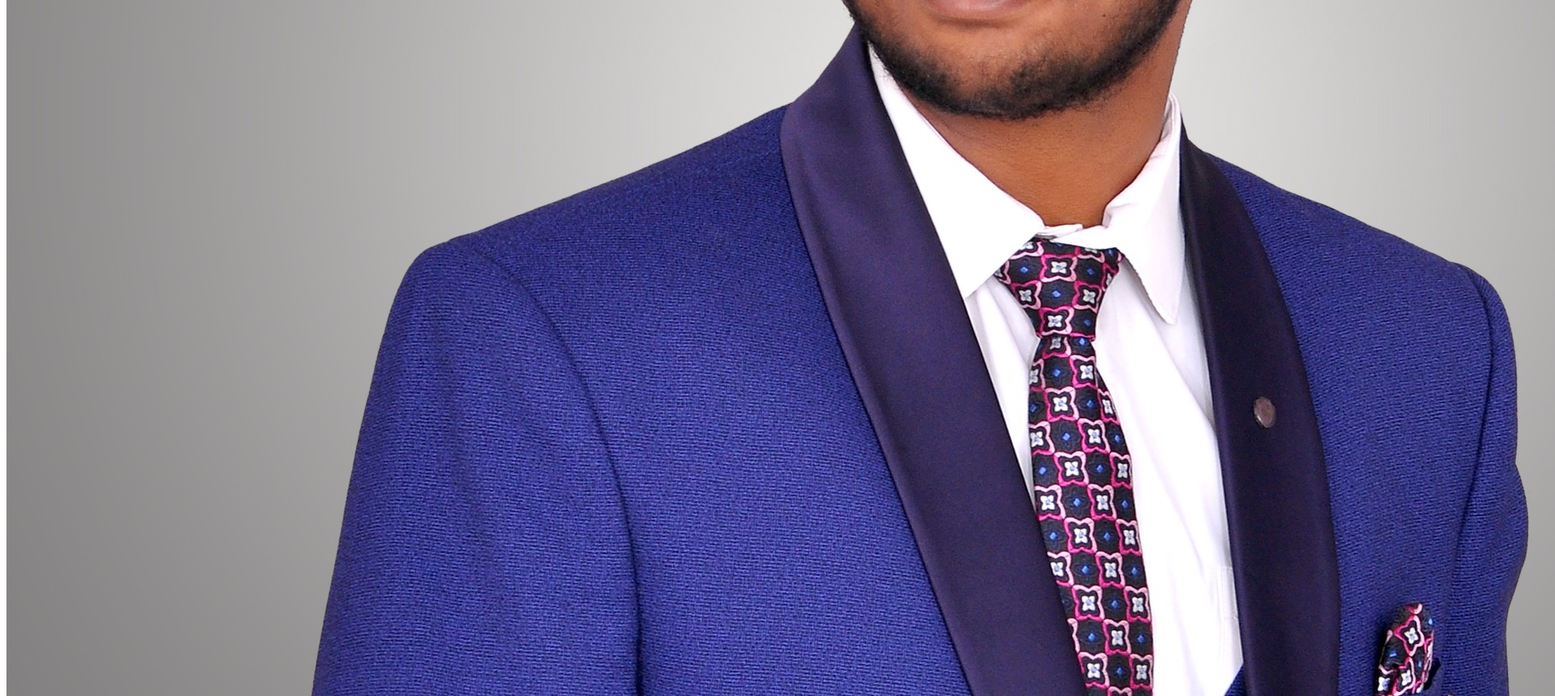
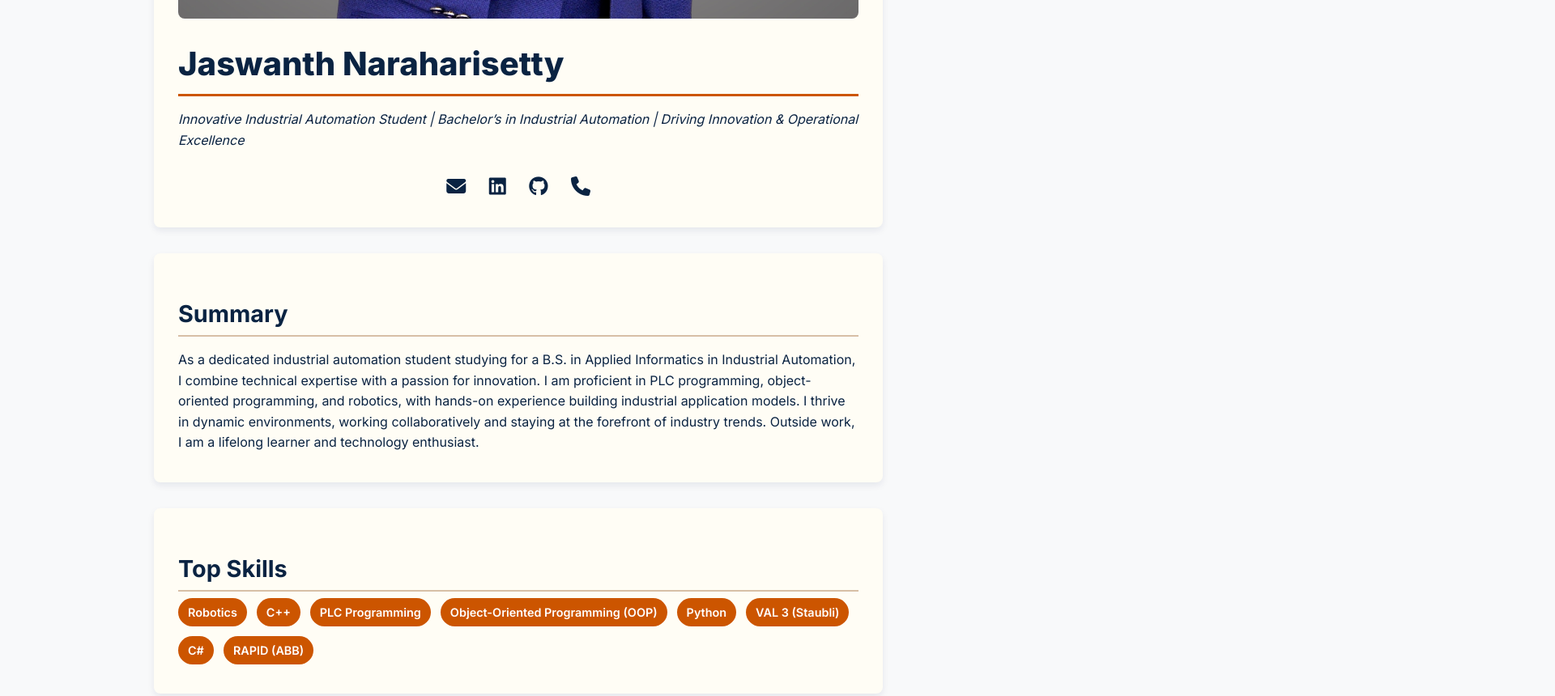
Before and after one commit to nvsj05/cv-site, a plain HTML site: page index.html in a window 1280 px wide. Shown: the part 920-1780 px from the top of the page at 81% size, 1920 px wide, since content can reach past the window. Drawn offline with Linux system fonts and the light colour scheme.

```diff
--- a/index.html
+++ b/index.html
@@ -5,19 +5,182 @@
   <meta name="viewport" content="width=device-width, initial-scale=1" />
   <title>Jaswanth Naraharisetty — Industrial Automation Student</title>
 
-  <!-- Google Fonts: Inter -->
+  <!-- Added for new font and icons -->
   <link rel="preconnect" href="https://fonts.googleapis.com">
   <link rel="preconnect" href="https://fonts.gstatic.com" crossorigin>
-  <link href="https://fonts.googleapis.com/css2?family=Inter:wght@400;600;700&display=swap" rel="stylesheet">
-
-  <!-- Font Awesome for Icons (LinkedIn, GitHub, etc.) -->
+  <link href="https://fonts.googleapis.com/css2?family=Inter:wght@400;600;700;800&display=swap" rel="stylesheet">
   <link rel="stylesheet" href="https://cdnjs.cloudflare.com/ajax/libs/font-awesome/6.2.1/css/all.min.css">
 
-  <!-- Link to your new stylesheet -->
-  <link rel="stylesheet" href="style.css">
+ <style>
+  /* --- UPDATED: Color Palette & Font Variables --- */
+  :root {
+    --bg-color: #F8F9FA;         /* Very Light Soft Gray */
+    --content-bg: #FFFDF5;       /* Creamy Off-White */
+    --text-color: #0A2342;       /* Dark Navy Blue */
+    --primary-accent: #CC5500;   /* Burnt Orange */
+    --secondary-accent: #A84300; /* Darker Burnt Orange for Hover */
+    --h2-underline: #d7bfa6;     /* Your original subtle beige for H2 */
+    --font-family: 'Inter', 'Segoe UI', Tahoma, Geneva, Verdana, sans-serif;
+  }
+
+  /* --- Your Original CSS, with updated variables and font --- */
+  html {
+    scroll-behavior: smooth;
+  }
+
+  * {
+    box-sizing: border-box;
+  }
+
+  body {
+    font-family: var(--font-family); /* UPDATED FONT */
+    margin: 0;
+    padding: 20px;
+    background: var(--bg-color); /* UPDATED COLOR */
+    color: var(--text-color); /* UPDATED COLOR */
+    line-height: 1.6;
+  }
+
+  a {
+    color: var(--primary-accent); /* UPDATED COLOR */
+    text-decoration: none;
+    transition: color 0.2s ease;
+  }
+
+  a:hover {
+    color: var(--secondary-accent); /* UPDATED COLOR */
+    text-decoration: underline;
+  }
+
+  nav {
+    background: var(--text-color); /* UPDATED COLOR */
+    text-align: center;
+    padding: 10px 0;
+    position: sticky;
+    top: 0;
+    z-index: 100;
+  }
+
+  nav a {
+    color: var(--bg-color); /* UPDATED COLOR */
+    font-weight: bold;
+    margin: 0 15px;
+    text-decoration: none;
+  }
+
+  nav a:hover {
+    text-decoration: underline;
+  }
+
+  h1, h2, h3 {
+    color: var(--text-color); /* UPDATED COLOR */
+    margin-top: 1.5rem;
+    margin-bottom: 0.5rem;
+    font-weight: 700; /* Added for font consistency */
+  }
+
+  h1 {
+    font-size: 2.5rem;
+    font-weight: 800;
+    border-bottom: 3px solid var(--primary-accent); /* UPDATED COLOR */
+    padding-bottom: 0.3rem;
+  }
+
+  h2 {
+    font-size: 1.8rem;
+    border-bottom: 2px solid var(--h2-underline); /* Kept your original color */
+    padding-bottom: 0.2rem;
+    margin-top: 2rem;
+  }
+
+  h3 {
+    font-size: 1.2rem;
+    margin-top: 1rem;
+    margin-bottom: 0.2rem;
+    color: var(--primary-accent); /* UPDATED COLOR */
+  }
+
+  section {
+    max-width: 900px;
+    margin: 0 auto 2rem auto;
+    background: var(--content-bg); /* UPDATED COLOR */
+    padding: 20px 30px;
+    border-radius: 8px;
+    box-shadow: 0 4px 8px rgba(11, 29, 81, 0.08);
+  }
+
+  /* --- NEW: Style for the Contact Icons --- */
+  .contact-icons {
+    padding: 10px 0;
+    text-align: center;
+  }
+
+  .contact-icons a {
+    font-size: 1.5rem; /* Adjust icon size */
+    color: var(--text-color);
+    margin: 0 12px; /* Space between icons */
+  }
+
+  .contact-icons a:hover {
+    color: var(--primary-accent);
+    text-decoration: none; /* No underline on icons */
+  }
+
+  /* --- Your original CSS continues... --- */
+  .skills-list, .hobbies-list {
+    display: flex;
+    flex-wrap: wrap;
+    gap: 12px;
+    list-style: none;
+    padding-left: 0;
+    margin-top: 0.5rem;
+  }
+
+  .skills-list li, .hobbies-list li {
+    background: var(--primary-accent); /* UPDATED COLOR */
+    color: white;
+    padding: 6px 12px;
+    border-radius: 20px;
+    font-weight: 600;
+    font-size: 0.9rem;
+  }
+
+  .social-icons a {
+    margin-right: 15px;
+    text-decoration: none;
+    font-weight: bold;
+    color: var(--primary-accent); /* UPDATED COLOR */
+  }
+
+  .social-icons a:hover {
+    color: var(--secondary-accent); /* UPDATED COLOR */
+  }
+
+  .profile-pic {
+    display: block;
+    margin-left: auto;
+    margin-right: auto;
+  }
+
+  img {
+    max-width: 100%;
+    border-radius: 8px;
+    margin: 10px 0;
+  }
+
+  @media (max-width: 600px) {
+    body {
+      padding: 10px;
+    }
+
+    section {
+      padding: 15px 20px;
+    }
+  }
+</style>
 </head>
 <body>
-
+  <!-- Your Original HTML, with only the contact info div changed -->
   <nav>
     <a href="#summary">Summary</a>
     <a href="#skills">Skills</a>
@@ -26,13 +189,12 @@
     <a href="#contact">Contact</a>
   </nav>
 
-  <!-- This section is the only one with a minor HTML change for the icons -->
   <section>
     <img src="images/001.jpg" alt="Jaswanth Naraharisetty" class="profile-pic">
     <h1>Jaswanth Naraharisetty</h1>
     <p><em>Innovative Industrial Automation Student | Bachelor’s in Industrial Automation | Driving Innovation & Operational Excellence</em></p>
 
-    <!-- UPDATED: Contact Info with Icons -->
+    <!-- UPDATED: Replaced your old contact div with this icon one -->
     <div class="contact-icons">
       <a href="mailto:naraharisetty.vsj@gmail.com" title="Email"><i class="fas fa-envelope"></i></a>
       <a href="https://www.linkedin.com/in/naraharisetty" target="_blank" rel="noopener" title="LinkedIn"><i class="fab fa-linkedin"></i></a>
@@ -41,7 +203,6 @@
     </div>
   </section>
 
-  <!-- NO OTHER HTML WAS CHANGED BELOW THIS POINT -->
   <section>
     <h2>Summary</h2>
     <p>
@@ -78,8 +239,10 @@
     <h2>Education</h2>
     <h3>Tomas Bata University, Zlin (Studying)</h3>
     <p>Bachelor of Science in Applied Informatics in Industrial Automation | AVG 1.25</p>
+
     <h3>Holy Cross Junior College — May 2023</h3>
     <p>Intermediate Public Examination — 78.4% in Mathematics, Physics, Chemistry</p>
+
     <h3>Dr. KKR International School — August 2021</h3>
     <p>Secondary School Examination — 84.2%</p>
   </section>
@@ -115,51 +278,62 @@
 
   <section>
     <h2>Projects</h2>
+
     <h3>Object-Oriented Programming (OOP) Projects</h3>
+
     <h4>AI Chat App (Open-Source ChatGPT Integration)</h4>
     <p>An application leveraging OpenAI’s API to simulate conversational AI, with features like ChatGPT.</p>
     <ul>
       <li>Answering questions and assisting.</li>
       <li>Image generation.</li>
     </ul>
+
     <h4>Cricketers Database Management System</h4>
     <p>Desktop app managing cricket player database with backend API for CRUD operations.</p>
     <ul>
       <li>Add, update and delete Cricketers.</li>
       <li>Shows list of Cricketers.</li>
     </ul>
+
     <h4>Students Database Management System</h4>
     <p>Desktop app managing students database with backend API for CRUD operations.</p>
     <ul>
       <li>Add, update and delete Students.</li>
       <li>Shows list of Students.</li>
     </ul>
+
     <h4>Amazon-like E-Commerce Store (OOP)</h4>
     <p>Web app mimicking Amazon’s core functionalities, displaying products using fake store API.</p>
     <ul>
       <li>List of all products.</li>
       <li>Images and prices displayed.</li>
     </ul>
+
     <h3>C Programming Projects</h3>
+
     <h4>Crossword Puzzle Game</h4>
     <p>Terminal-based crossword puzzle game with dynamic grid generation and hints.</p>
     <ul>
       <li>Randomized puzzle generation from word bank.</li>
       <li>Score system.</li>
     </ul>
+
     <h4>Tic-Tac-Toe with AI Opponent</h4>
     <p>Console-based Tic-Tac-Toe game using the minimax algorithm.</p>
     <ul>
       <li>Difficulty levels (Easy, Medium, Hard).</li>
       <li>Score tracking across sessions.</li>
     </ul>
+
     <h3>PLC Programming Projects</h3>
+
     <h4>Conveyor Belt with Object Detection & Sorting</h4>
     <p>PLC-controlled conveyor system detecting objects with sensors and sorting by size using robot arms.</p>
     <ul>
       <li>Real-time sensor feedback (proximity/load cells).</li>
       <li>Fault detection (e.g., jammed conveyor).</li>
     </ul>
+
     <h4>Goat Counter with Sensor Integration</h4>
     <p>PLC-based system to count goats entering a farm gate using sensors, storing daily reports.</p>
     <ul>
@@ -167,26 +341,32 @@
       <li>Daily count reset with non-volatile memory.</li>
       <li>Error detection (e.g., sensor misalignment).</li>
     </ul>
+
     <h4>Tank Mixer System with 7-Segment Display</h4>
     <p>PLC-controlled liquid mixing system for industrial batches with tanks, pumps, valves, and mixing.</p>
     <ul>
       <li>Overflow detection.</li>
       <li>Mixing from three tanks.</li>
     </ul>
+
     <h3>Robotics Projects</h3>
+
     <h4>Robot Accuracy Measurement System</h4>
     <p>Python experiment testing lab robot accuracy by marking points and analyzing deviation.</p>
     <ul>
       <li>Integration of Python with robotic controls.</li>
       <li>Data visualization for performance insights.</li>
     </ul>
+
     <h4>Robot Tower Builder with Colour Recognition</h4>
     <p>Python project where a robot builds a tower by identifying cube colors with camera integration.</p>
     <ul>
       <li>Real-time color recognition.</li>
       <li>Dynamic decision-making for cube placement.</li>
     </ul>
+
     <h3>Industrial Robotics Projects</h3>
+
     <h4>Tic-Tac-Toe with Staubli 6-Axis Robot</h4>
     <p>Staubli robot plays Tic-Tac-Toe with physical blocks, supporting human-vs-human and human-vs-computer modes.</p>
     <ul>
@@ -194,6 +374,7 @@
       <li>AI algorithm for gameplay.</li>
       <li>Real-time block manipulation.</li>
     </ul>
+
     <h4>Castle Building with ABB Collaborative Robot (Cobot)</h4>
     <p>ABB cobot builds castles with blocks using RAPID programming for precision and creativity.</p>
     <ul>
@@ -201,6 +382,7 @@
       <li>Advanced block-handling algorithms.</li>
       <li>Collaborative safety features.</li>
     </ul>
+
     <h4>Robotic Assembly Station</h4>
     <p>Staubli robot assembles small components simulating industrial assembly tasks with precise placement.</p>
     <ul>
@@ -209,7 +391,6 @@
       <li>Adaptability for varied products.</li>
     </ul>
   </section>
-
   <section id="contact">
   <h2>Contact Me</h2>
   <p>
```
Lines whose indentation alone changed are shown as unchanged.
